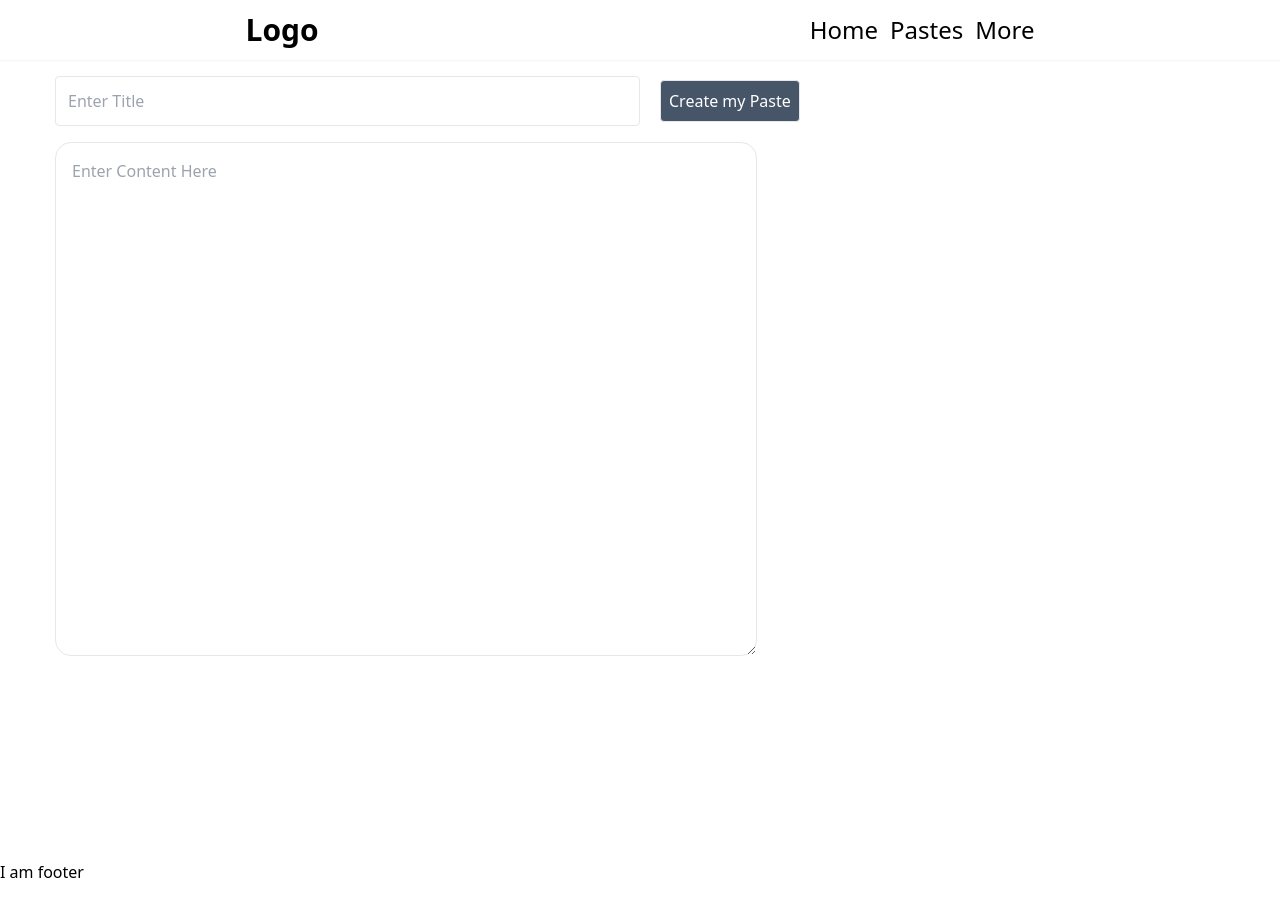
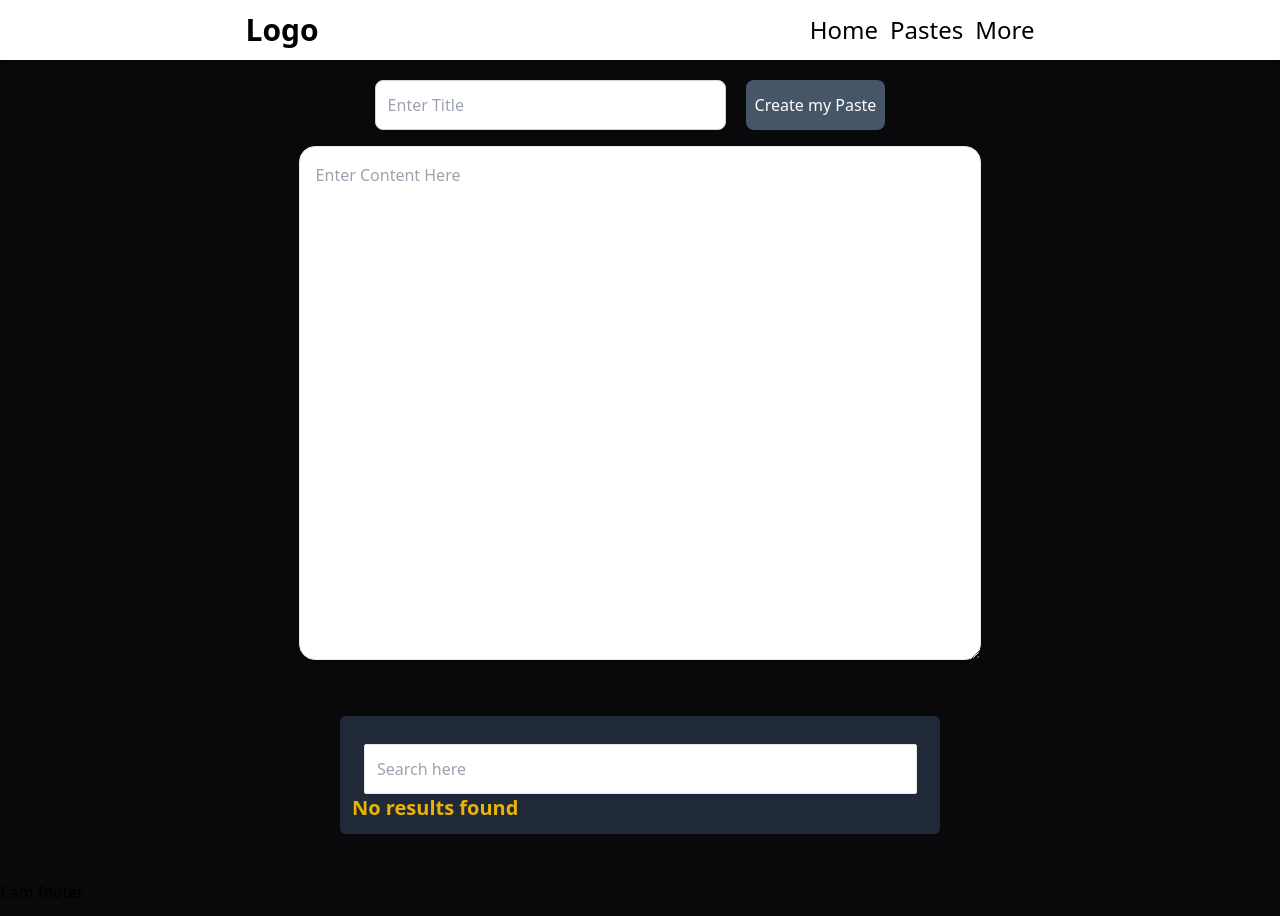
Before and after one commit to ghulamali17/paste-app, a React (Vite) app: page / in a window 1280 px wide. Shown: the top 916 px of the page. Before the commit the page ends 884 px from the top, so only its background shows below. Built offline with nearby package versions, Linux system fonts and the light colour scheme.

Commit message:
UI Updated

```diff
--- a/src/App.css
+++ b/src/App.css
@@ -0,0 +1,3 @@
+body{
+    background-color: #09090B;
+}
--- a/src/components/Home.jsx
+++ b/src/components/Home.jsx
@@ -3,6 +3,7 @@ import { useDispatch, useSelector } from "react-redux";
 import { useParams } from "react-router-dom";
 import { updateToPaste, addToPaste } from "../Redux/PasteSlice";
 import toast from "react-hot-toast";
+import Paste from "./paste";
 
 function Home() {
   const [title, setTitle] = useState("");
@@ -48,31 +49,36 @@ function Home() {
   }, [pasteId]);
 
   return (
-    <div className="max-w-[1170px] mx-auto h-screen place-content-between">
-      <input
+    <div className="max-w-[1170px] mt-5 mx-auto h-screen place-content-between">
+    <div className="title  flex justify-center">
+    <input
         type="text"
-        className="border mt-4 w-[50%] rounded p-3"
+       className="border border-gray-300  w-[30%] rounded-lg p-3 focus:outline-none focus:ring-2 focus:ring-primaryColor"
         placeholder="Enter Title"
         value={title}
         onChange={(e) => setTitle(e.target.value)}
       />
       <button
         onClick={createPaste}
-        className="border bg-slate-600 text-white mx-5 p-2 rounded"
+       className="border border-transparent
+        bg-slate-600 text-white p-2 mx-5 rounded-lg hover:bg-slate-700 "
       >
         {pasteId ? "Update Paste" : "Create my Paste"}
       </button>
+    </div>
 
       {/* Text area */}
-      <div>
+      <div className="flex flex-col items-center justify-center space-y-4 p-4">
+        {/* <div className="textarea-head bg-[#333333] h-8 w-[60%]"></div> */}
         <textarea
           value={value}
           placeholder="Enter Content Here"
           onChange={(e) => setValue(e.target.value)}
           rows={20}
-          className="mt-4 rounded-2xl w-[60%] p-4 border"
+          className=" rounded-2xl w-[60%] p-4 border"
         ></textarea>
       </div>
+      <Paste/>
     </div>
   );
 }
--- a/src/components/Navbar.jsx
+++ b/src/components/Navbar.jsx
@@ -4,7 +4,7 @@ import { NavLink } from "react-router-dom";
 function Navbar() {
   return (
     <div>
-      <nav className="flex justify-around h-[60px] items-center shadow-sm">
+      <nav className="flex justify-around h-[60px] text-black items-center shadow-md bg-white">
         <div className="logo font-bold text-3xl ">
           <h1>Logo</h1>
         </div>
--- a/src/components/Paste.jsx
+++ b/src/components/Paste.jsx
@@ -29,32 +29,34 @@ function Paste() {
     toast.success("Text copied to clipboard!");
   };
 
+  // Convert date
+  const formatDate = (dateString) => {
+    const date = new Date(dateString);
+    return `${date.getDate()} ${date.toLocaleString("default", {
+      month: "short",
+    })}, ${date.getFullYear()}`;
+  };
+
   return (
-    <div className="h-screen max-w-[1170px] mx-auto">
+    <div className="h-screen max-w-[1170px] mx-auto text-white">
+
+      {/* Display pastes */}
+      <div className="bg-gray-800 mt-10 max-w-[600px]  rounded-md mx-auto p-3">
       <input
         type="search"
-        className="border rounded-sm p-3 mt-4 mx-3 bg-slate-500"
+        className="border text-black  rounded-sm w-[96%] p-3 mt-4 mx-3 "
         placeholder="Search here"
         onChange={(e) => setSearchTerm(e.target.value)}
       />
-      <p>Search Items</p>
-
-      {/* Display pastes */}
-      <div className="bg-red-900 mx-auto p-3">
         {filteredData.length > 0 ? (
           filteredData.map((paste, index) => (
             <div key={index}>
-              <div className="bg-slate-600 p-9">
-                <h3 className="text-xl font-bold border border-black">
-                  {paste.title}
-                </h3>
+              <div className="bg-slate-600 rounded-lg p-9 mt-4">
+                <h3 className="text-xl font-bold ">{paste.title}</h3>
                 <p>{`${paste.content.substring(0, 100)}.....`}</p>
-              </div>
-
-              <div>
-                <p className="text-xl">{paste.createdAt}</p>
-              </div>
-
+                <p className="text-xl text-end">
+                  {formatDate(paste.createdAt)}
+                </p>
                 <div className="buttons flex justify-evenly">
                   <Link
                     className="bg-green-500 text-white py-2 px-4 rounded hover:bg-green-700"
@@ -89,9 +91,10 @@ function Paste() {
                   </button>
                 </div>
               </div>
+            </div>
           ))
         ) : (
-          <p>No results found</p>
+          <p className="text-xl font-bold text-yellow-500">No results found</p>
         )}
       </div>
     </div>
```
Lines whose indentation alone changed are shown as unchanged.
